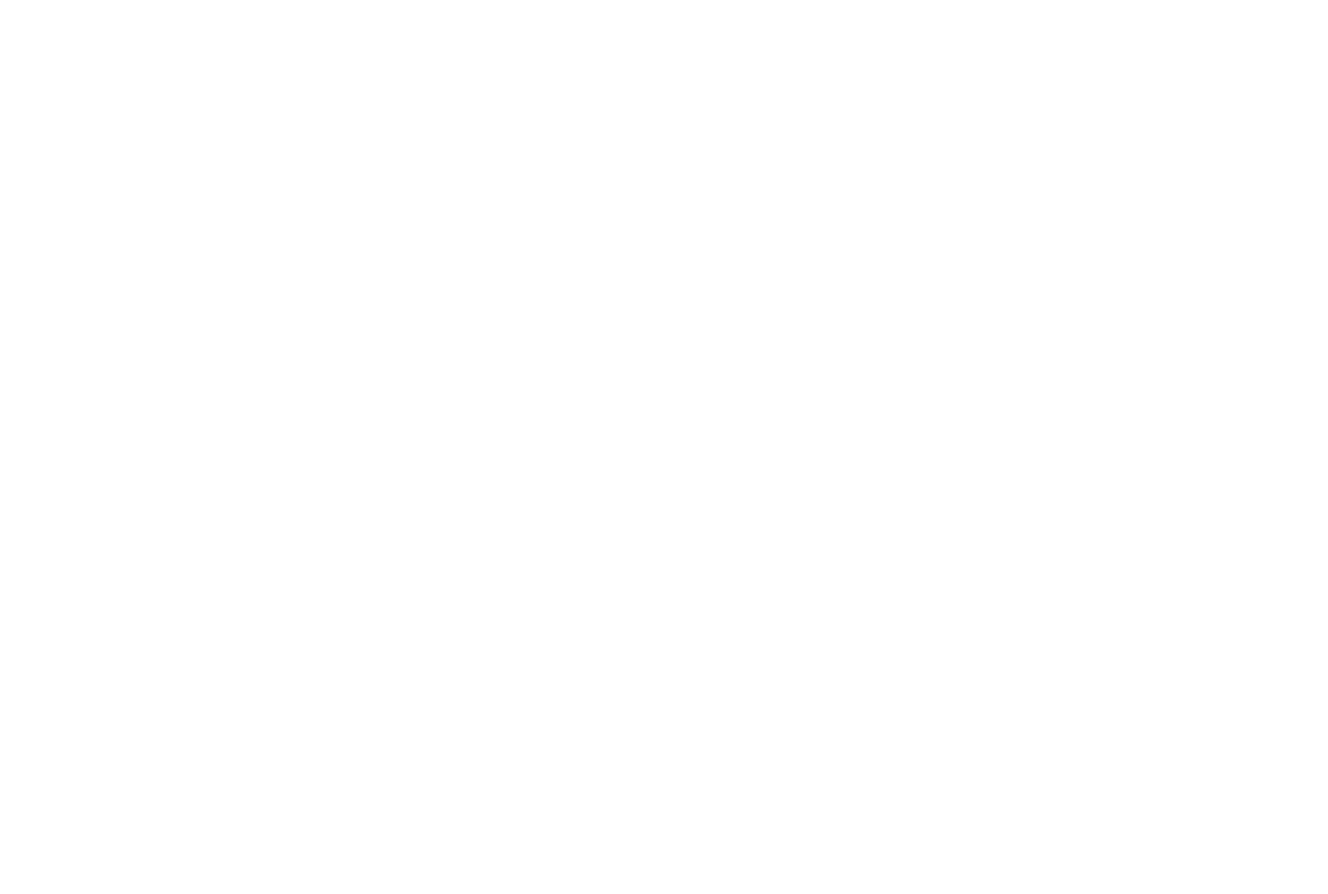
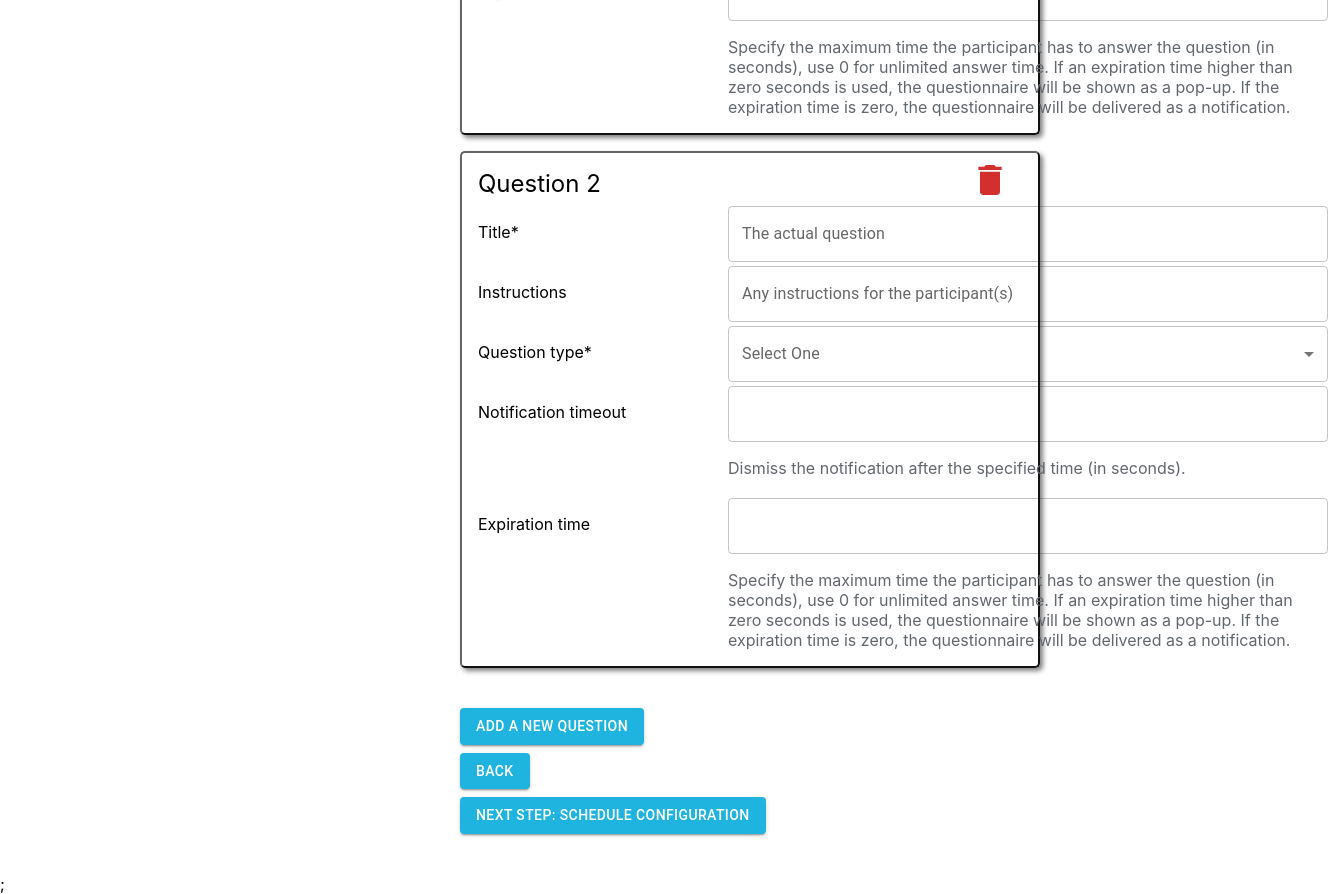
Before and after one commit to awareframework/AWARE-Light-Configurator, a React (Create React App) app in the folder reactapp/: page /study/questions in a window 1280 px wide. Shown: the part 500-1394 px from the top of the page, 1328 px wide, since content can reach past the window. Before the commit the page ends 800 px from the top, so only its background shows below. Built offline with nearby package versions, Linux system fonts and the light colour scheme.

Commit message:
implement question subcomponent and main layout of question page

```diff
--- a/reactapp/package.json
+++ b/reactapp/package.json
@@ -10,6 +10,7 @@
     "@testing-library/jest-dom": "^5.16.5",
     "@testing-library/react": "^13.3.0",
     "@testing-library/user-event": "^13.5.0",
+    "prop-types": "^15.8.1",
     "react": "^18.2.0",
     "react-dom": "^18.2.0",
     "react-router-dom": "^6.3.0",
--- a/reactapp/src/components/PageHeader/PageHeader.css
+++ b/reactapp/src/components/PageHeader/PageHeader.css
@@ -2,7 +2,7 @@ p {
     color: #62676E;
 }
 
-.page-header {
+.page_header {
     margin-left: 15rem;
     position: relative;
 }
--- a/reactapp/src/components/PageHeader/PageHeader.jsx
+++ b/reactapp/src/components/PageHeader/PageHeader.jsx
@@ -5,7 +5,7 @@ export default function PageHeader() {
   return (
     <div>
       <div className="top_bar" />
-      <p className="page-header">AWARE-Light Configuration Page</p>
+      <p className="page_header">AWARE-Light Configuration Page</p>
     </div>
   );
 }
--- /dev/null
+++ b/reactapp/src/components/QuestionComponent/QuestionComponent.css
@@ -0,0 +1,35 @@
+.question_title {
+    margin-top: 1rem;
+    margin-bottom: 0.5rem;
+    font-size: 1.5rem;
+    color: black;
+}
+
+.question_field_name {
+    font-size: 1rem;
+    color: black;
+}
+
+.question_vertical_layout {
+    display: flex;
+    flex-direction: column;
+    justify-content: start;
+}
+
+.question_border {
+    border: 2px outset #666464;
+    box-shadow: 3px 3px 5px gray;
+    border-radius: 5px;
+    padding: 0 1rem;
+    margin-top: 1rem;
+}
+
+.question_horizontal_layout {
+    display: flex;
+    flex-direction: row;
+    justify-content: space-between;
+}
+
+.question-description {
+    width: 600px;
+}
--- /dev/null
+++ b/reactapp/src/components/QuestionComponent/QuestionComponent.jsx
@@ -0,0 +1,188 @@
+import Grid from "@mui/material/Unstable_Grid2";
+import React from "react";
+import PropTypes from "prop-types";
+import {
+  Button,
+  FormControl,
+  InputLabel,
+  MenuItem,
+  Select,
+  TextField,
+} from "@mui/material";
+import Box from "@mui/material/Box";
+import "./QuestionComponent.css";
+import DeleteIcon from "@mui/icons-material/Delete";
+
+export default function QuestionComponent({ questionNumber }) {
+  return (
+    <div>
+      <div className="question_vertical_layout question_border">
+        <div className="question_horizontal_layout">
+          <p className="question_title">Question {questionNumber}</p>
+          <Button>
+            <DeleteIcon
+              color="error"
+              sx={{ fontSize: 40 }}
+              onClick={() => {
+                // todo
+                alert("delete function has not implemented");
+              }}
+            >
+              REMOVE QUESTION
+            </DeleteIcon>
+          </Button>
+        </div>
+        <Box sx={{ width: "100%" }}>
+          <Grid
+            container
+            rowSpacing={1}
+            columnSpacing={{ xs: 1, sm: 2, md: 3 }}
+          >
+            <Grid width={250}>
+              <p className="question_field_name">Title*</p>
+            </Grid>
+            <Grid width={300}>
+              <TextField
+                id="outlined-basic"
+                label="The actual question"
+                variant="outlined"
+                style={{ width: 600 }}
+                // value={
+                //   studyInformation.studyTitle ? studyInformation.studyTitle : ""
+                // }
+                // onChange={(event) => {
+                //   updateFormByField("studyTitle", event.target.value);
+                // }}
+              />
+            </Grid>
+          </Grid>
+
+          <Grid
+            container
+            rowSpacing={1}
+            columnSpacing={{ xs: 1, sm: 2, md: 3 }}
+          >
+            <Grid width={250}>
+              <p className="question_field_name">Instructions</p>
+            </Grid>
+            <Grid width={300}>
+              <TextField
+                id="outlined-basic"
+                label="Any instructions for the participant(s)"
+                variant="outlined"
+                style={{ width: 600 }}
+                // value={
+                //   studyInformation.description
+                //     ? studyInformation.description
+                //     : ""
+                // }
+                // onChange={(event) => {
+                //   updateFormByField("description", event.target.value);
+                // }}
+              />
+            </Grid>
+          </Grid>
+
+          <Grid
+            container
+            rowSpacing={1}
+            columnSpacing={{ xs: 1, sm: 2, md: 3 }}
+          >
+            <Grid width={250}>
+              <p className="question_field_name">Question type*</p>
+            </Grid>
+            <Grid width={300}>
+              <FormControl>
+                <InputLabel id="question-type-select">Select One</InputLabel>
+                <Select
+                  style={{ width: 600 }}
+                  labelId="question-type-select"
+                  id="question-type"
+                  label="Select One"
+                  // value={age}
+                  // onChange={handleChange}
+                >
+                  <MenuItem value="Free Text">Free Text</MenuItem>
+                  <MenuItem value="Single Choice(Radio)">
+                    Single Choice(Radio)
+                  </MenuItem>
+                  <MenuItem value="Multiple Choice(Checkbox)">
+                    Multiple Choice(Checkbox)
+                  </MenuItem>
+                  <MenuItem value="Likert Scale">Likert Scale</MenuItem>
+                  <MenuItem value="Quick Answer">Quick Answer</MenuItem>
+                  <MenuItem value="Scale">Scale</MenuItem>
+                  <MenuItem value="Numeric">Numeric</MenuItem>
+                </Select>
+              </FormControl>
+            </Grid>
+          </Grid>
+
+          <Grid
+            container
+            rowSpacing={1}
+            columnSpacing={{ xs: 1, sm: 2, md: 3 }}
+          >
+            <Grid width={250}>
+              <p className="question_field_name">Notification timeout</p>
+            </Grid>
+            <Grid width={300}>
+              <TextField
+                id="outlined-basic"
+                variant="outlined"
+                style={{ width: 600 }}
+                type="number"
+                // value={
+                //   studyInformation.lastName ? studyInformation.lastName : ""
+                // }
+                // onChange={(event) => {
+                //   updateFormByField("lastName", event.target.value);
+                // }}
+              />
+              <p className="question-description">
+                Dismiss the notification after the specified time (in seconds).
+              </p>
+            </Grid>
+          </Grid>
+
+          <Grid
+            container
+            rowSpacing={1}
+            columnSpacing={{ xs: 1, sm: 2, md: 3 }}
+          >
+            <Grid width={250}>
+              <p className="question_field_name">Expiration time</p>
+            </Grid>
+            <Grid width={300}>
+              <TextField
+                id="outlined-basic"
+                variant="outlined"
+                style={{ width: 600 }}
+                type="number"
+                // value={studyInformation.email ? studyInformation.email : ""}
+                // onChange={(event) => {
+                //   updateFormByField("email", event.target.value);
+                // }}
+              />
+              <p className="question-description">
+                Specify the maximum time the participant has to answer the
+                question (in seconds), use 0 for unlimited answer time. If an
+                expiration time higher than zero seconds is used, the
+                questionnaire will be shown as a pop-up. If the expiration time
+                is zero, the questionnaire will be delivered as a notification.
+              </p>
+            </Grid>
+          </Grid>
+        </Box>
+      </div>
+    </div>
+  );
+}
+
+QuestionComponent.propTypes = {
+  questionNumber: PropTypes.number,
+};
+
+QuestionComponent.defaultProps = {
+  questionNumber: 1,
+};
--- /dev/null
+++ b/reactapp/src/functions/theme.jsx
@@ -0,0 +1,12 @@
+import { createTheme } from "@mui/material/styles";
+
+const customisedTheme = createTheme({
+  palette: {
+    main: {
+      main: "#1FB3DF",
+      contrastText: "white",
+    },
+  },
+});
+
+export default customisedTheme;
--- a/reactapp/src/pages/StudyInformation.css
+++ b/reactapp/src/pages/StudyInformation.css
@@ -2,8 +2,14 @@
     margin-top: 1rem;
     margin-bottom: 0.5rem;
     font-size: 1.5rem;
-    color: #000000;
+    color: black;
 }
+
 .explanation {
     font-size: 1rem;
 }
+
+.field_name {
+    font-size: 1rem;
+    color: black;
+}
--- /dev/null
+++ b/reactapp/src/pages/StudyQuestions.css
@@ -0,0 +1,6 @@
+.study_question_vertical_layout {
+    display: flex;
+    flex-direction: column;
+    justify-content: start;
+    margin: 0 15rem;
+}
--- a/reactapp/src/pages/StudyQuestions.jsx
+++ b/reactapp/src/pages/StudyQuestions.jsx
@@ -1,5 +1,64 @@
 import React from "react";
+import Box from "@mui/material/Box";
+import Grid from "@mui/material/Unstable_Grid2";
+import { Button, Link, ThemeProvider } from "@mui/material";
+import { useNavigate } from "react-router-dom";
+import QuestionComponent from "../components/QuestionComponent/QuestionComponent";
+import "./StudyQuestions.css";
+import customisedTheme from "../functions/theme";
 
 export default function StudyQuestions() {
-  return <div />;
+  const navigateTo = useNavigate();
+  return (
+    <ThemeProvider theme={customisedTheme}>
+      <div className="study_question_vertical_layout">
+        <QuestionComponent questionNumber={1} />
+        <QuestionComponent questionNumber={2} />
+
+        <Box sx={{ width: "100%" }} mt={5} marginBottom={5}>
+          <Grid
+            container
+            rowSpacing={1}
+            columnSpacing={{ xs: 1, sm: 2, md: 23 }}
+          >
+            <Grid xs={12}>
+              <Button
+                color="main"
+                variant="contained"
+                onClick={() => {
+                  // todo
+                  alert("add new question has not implemented");
+                }}
+              >
+                ADD A NEW QUESTION
+              </Button>
+            </Grid>
+            <Grid xs={6}>
+              <Button
+                color="main"
+                variant="contained"
+                onClick={() => {
+                  navigateTo("/study/study_information");
+                }}
+              >
+                BACK
+              </Button>
+            </Grid>
+            <Grid xs />
+            <Grid xs="auto">
+              <Button
+                color="main"
+                variant="contained"
+                onClick={() => {
+                  navigateTo("/study/schedule_configuration");
+                }}
+              >
+                NEXT STEP: SCHEDULE CONFIGURATION
+              </Button>
+            </Grid>
+          </Grid>
+        </Box>
+      </div>
+    </ThemeProvider>
+  );
 }
```
Also changed, not shown: reactapp/src/pages/Main.jsx (+3 -10 lines), reactapp/src/pages/StudyInformation.jsx (+12 -26 lines).
